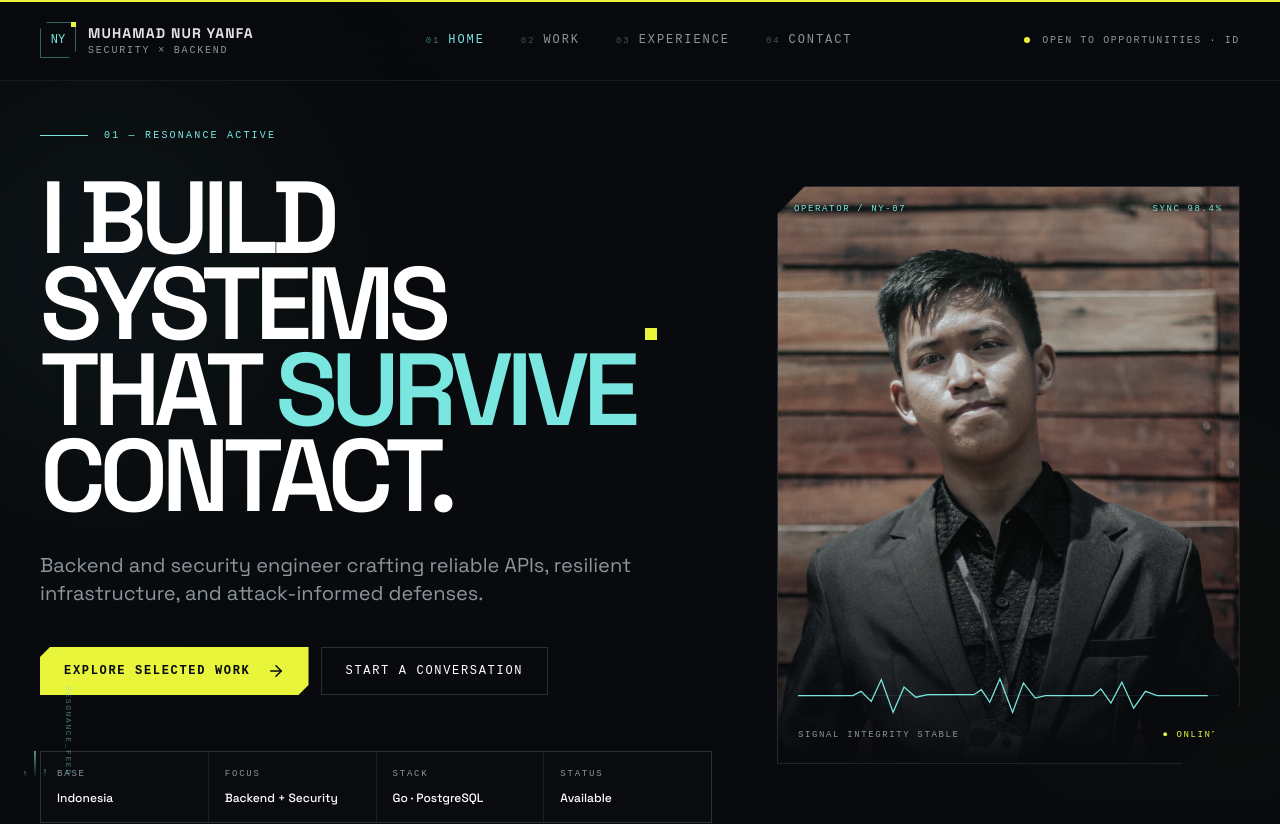
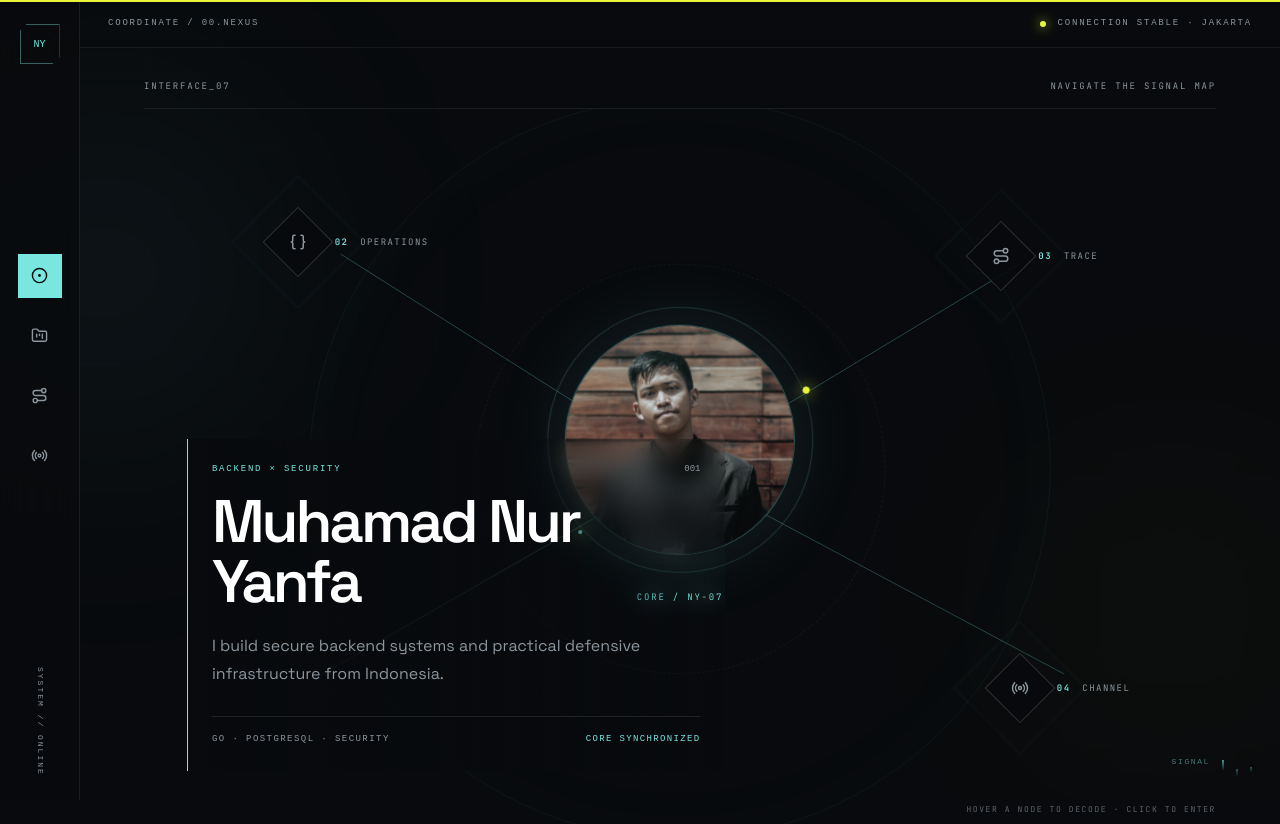
Before and after one commit to Nuryanfa/webporto-security, a React (Vite) app: page / in a window 1280 px wide. Shown: the top 824 px of the page. Built offline with nearby package versions, Linux system fonts and the light colour scheme.

Commit message:
feat: replace conventional landing with interactive nexus

```diff
--- a/src/components/Layout.jsx
+++ b/src/components/Layout.jsx
@@ -1,45 +1,40 @@
-import { useState } from 'react';
-import { Link, NavLink } from 'react-router-dom';
-import { Menu, X } from 'lucide-react';
+import { NavLink, useLocation } from 'react-router-dom';
 import { motion, useScroll, useSpring } from 'framer-motion';
+import { CircleDot, FolderKanban, Radio, Route, UserRound } from 'lucide-react';
 import ResonanceField from './ResonanceField';
 import CyberCursor from './CyberCursor';
 
-const links = [
-  { label: 'Home', to: '/' },
-  { label: 'Work', to: '/archive' },
-  { label: 'Experience', to: '/timeline' },
-  { label: 'Contact', to: '/network' },
+const coordinates = [
+  { code: '00', label: 'Nexus', to: '/', icon: CircleDot },
+  { code: '17', label: 'Operations', to: '/archive', icon: FolderKanban },
+  { code: '29', label: 'Trace', to: '/timeline', icon: Route },
+  { code: '41', label: 'Channel', to: '/network', icon: Radio },
 ];
 
 export default function Layout({ children }) {
-  const [open, setOpen] = useState(false);
+  const location = useLocation();
   const { scrollYProgress } = useScroll();
-  const scaleX = useSpring(scrollYProgress, { stiffness: 120, damping: 24 });
+  const progress = useSpring(scrollYProgress, { stiffness: 120, damping: 24 });
+  const current = coordinates.find(item => item.to === location.pathname) || coordinates[0];
 
-  return (
-    <div className="min-h-screen bg-void text-on-surface selection:bg-resonance selection:text-void">
-      <CyberCursor />
-      <ResonanceField />
-      <div className="fixed left-0 top-0 h-px w-full bg-gradient-to-r from-transparent via-resonance/80 to-transparent z-[60]" aria-hidden="true" />
-      <motion.div className="fixed left-0 top-0 z-[70] h-[2px] w-full origin-left bg-acid" style={{ scaleX }} aria-hidden="true" />
-      <header className="fixed inset-x-0 top-0 z-50 border-b border-white/[0.07] bg-void/85 backdrop-blur-xl">
-        <div className="mx-auto flex h-20 max-w-[1440px] items-center justify-between px-5 md:px-10">
-          <Link to="/" className="group flex items-center gap-3" aria-label="Muhamad Nur Yanfa — Home">
-            <span className="relative grid h-9 w-9 place-items-center border border-resonance/40 text-xs font-code text-resonance chamfer-sm">NY<span className="absolute -right-1 -top-1 h-2 w-2 bg-acid transition-transform group-hover:scale-125" /></span>
-            <span><strong className="block font-display text-sm tracking-[0.08em]">MUHAMAD NUR YANFA</strong><span className="block font-code text-[10px] tracking-[0.18em] text-muted">SECURITY × BACKEND</span></span>
-          </Link>
-          <nav className="hidden items-center gap-1 md:flex" aria-label="Primary navigation">
-            {links.map((item, index) => <NavLink key={item.to} to={item.to} className={({ isActive }) => `group relative px-4 py-3 font-code text-xs uppercase tracking-[0.16em] transition-colors ${isActive ? 'text-resonance' : 'text-muted hover:text-white'}`}><span className="mr-2 text-[9px] opacity-50">0{index + 1}</span>{item.label}<span className="absolute inset-x-4 bottom-1 h-px origin-left scale-x-0 bg-resonance transition-transform group-hover:scale-x-100" /></NavLink>)}
-          </nav>
-          <div className="hidden items-center gap-3 lg:flex"><span className="h-1.5 w-1.5 animate-pulse rounded-full bg-acid" /><span className="font-code text-[10px] uppercase tracking-[0.16em] text-muted">Open to opportunities · ID</span></div>
-          <button className="grid h-11 w-11 place-items-center border border-white/10 text-white md:hidden" onClick={() => setOpen(!open)} aria-label="Toggle navigation" aria-expanded={open}>{open ? <X size={20} /> : <Menu size={20} />}</button>
-        </div>
-        {open && <nav className="border-t border-white/[0.07] bg-void px-5 py-4 md:hidden" aria-label="Mobile navigation">{links.map((item, index) => <NavLink key={item.to} to={item.to} onClick={() => setOpen(false)} className="flex border-b border-white/[0.06] py-4 font-display text-lg text-white"><span className="mr-4 font-code text-xs text-resonance">0{index + 1}</span>{item.label}</NavLink>)}</nav>}
-      </header>
-      <main className="relative z-10 mx-auto min-h-screen max-w-[1440px] px-5 pb-16 pt-28 md:px-10 md:pt-32">{children}</main>
-      <div className="fixed bottom-6 left-6 z-20 hidden items-end gap-2 xl:flex" aria-hidden="true"><span className="hud-bar h-5" /><span className="hud-bar h-10" /><span className="hud-bar h-7" /><span className="ml-2 font-code text-[8px] tracking-[.2em] text-resonance/50 [writing-mode:vertical-rl]">RESONANCE_FEED</span></div>
-      <footer className="relative z-10 border-t border-white/[0.07]"><div className="mx-auto flex max-w-[1440px] flex-col justify-between gap-4 px-5 py-8 font-code text-[10px] uppercase tracking-[0.16em] text-muted md:flex-row md:px-10"><span>© {new Date().getFullYear()} Muhamad Nur Yanfa</span><span>Designed with restraint · Built with React</span></div></footer>
-    </div>
-  );
+  return <div className="min-h-screen bg-void text-on-surface selection:bg-resonance selection:text-void">
+    <CyberCursor /><ResonanceField />
+    <motion.div className="fixed left-0 top-0 z-[70] h-[2px] w-full origin-left bg-acid" style={{ scaleX: progress }} />
+
+    <aside className="fixed inset-y-0 left-0 z-40 hidden w-20 flex-col items-center border-r border-white/[.08] bg-void/75 py-6 backdrop-blur-xl md:flex">
+      <NavLink to="/" className="grid h-10 w-10 place-items-center border border-resonance/40 font-code text-[10px] text-resonance chamfer-sm">NY</NavLink>
+      <div className="my-auto flex flex-col gap-4">
+        {coordinates.map(({ code, label, to, icon: Icon }) => <NavLink key={to} to={to} aria-label={label} title={label} className={({ isActive }) => `group relative grid h-11 w-11 place-items-center transition-all ${isActive ? 'bg-resonance text-void' : 'text-muted hover:bg-white/[.06] hover:text-white'}`}><Icon size={17} /><span className="absolute left-14 whitespace-nowrap border border-white/10 bg-void px-3 py-2 font-code text-[9px] uppercase tracking-[.18em] text-white opacity-0 transition-all group-hover:translate-x-1 group-hover:opacity-100">{code} / {label}</span></NavLink>)}
+      </div>
+      <span className="font-code text-[8px] tracking-[.25em] text-muted [writing-mode:vertical-rl]">SYSTEM // ONLINE</span>
+    </aside>
+
+    <div className="fixed left-20 right-0 top-0 z-30 hidden h-12 items-center justify-between border-b border-white/[.06] px-7 font-code text-[9px] uppercase tracking-[.2em] text-muted md:flex"><span>Coordinate / {current.code}.{current.label}</span><span className="flex items-center gap-3"><i className="h-1.5 w-1.5 rounded-full bg-acid shadow-[0_0_12px_#e8f53b]" />Connection stable · Jakarta</span></div>
+
+    <main className="relative z-10 min-h-screen px-5 pb-28 pt-8 md:ml-20 md:px-10 md:pb-16 md:pt-20 xl:px-16">{children}</main>
+
+    <nav className="fixed inset-x-3 bottom-3 z-50 grid grid-cols-4 border border-white/10 bg-void/90 p-1.5 backdrop-blur-xl md:hidden" aria-label="Primary navigation">{coordinates.map(({ label, to, icon: Icon }) => <NavLink key={to} to={to} aria-label={label} className={({ isActive }) => `flex min-h-12 flex-col items-center justify-center gap-1 font-code text-[8px] uppercase tracking-[.08em] ${isActive ? 'bg-resonance text-void' : 'text-muted'}`}><Icon size={16} /><span>{label}</span></NavLink>)}</nav>
+
+    <div className="fixed bottom-6 right-7 z-20 hidden items-center gap-3 font-code text-[8px] uppercase tracking-[.2em] text-resonance/50 xl:flex"><span>Signal</span><span className="hud-bar h-4" /><span className="hud-bar h-7" /><span className="hud-bar h-5" /></div>
+  </div>;
 }
--- a/src/index.css
+++ b/src/index.css
@@ -201,6 +201,42 @@
 .hud-bar:nth-child(3) { animation-delay: -.25s; }
 @keyframes hud-level { from { transform: scaleY(.25); transform-origin: bottom; opacity: .35; } to { transform: scaleY(1); transform-origin: bottom; opacity: .9; } }
 
+.nexus-shell { min-height: calc(100vh - 5rem); display: flex; flex-direction: column; }
+.nexus-kicker { display: flex; justify-content: space-between; padding-bottom: 14px; border-bottom: 1px solid rgba(255,255,255,.08); font-family: 'JetBrains Mono', monospace; font-size: 9px; letter-spacing: .2em; text-transform: uppercase; color: #8c969d; }
+.nexus-stage { position: relative; flex: 1; min-height: 720px; overflow: hidden; }
+.nexus-stage::before { content: ''; position: absolute; left: 50%; top: 50%; width: min(58vw,780px); aspect-ratio: 1; transform: translate(-50%,-50%); border: 1px solid rgba(121,230,223,.055); border-radius: 50%; box-shadow: inset 0 0 90px rgba(121,230,223,.025); }
+.nexus-stage::after { content: ''; position: absolute; left: 50%; top: 50%; width: min(32vw,430px); aspect-ratio: 1; transform: translate(-50%,-50%); border: 1px dashed rgba(255,255,255,.06); border-radius: 50%; animation: orbit-reverse 34s linear infinite; }
+.nexus-lines { position: absolute; inset: 0; width: 100%; height: 100%; color: #79e6df; }
+.nexus-core { position: absolute; z-index: 5; left: 50%; top: 46%; width: clamp(150px,18vw,245px); aspect-ratio: 1; transform: translate(-50%,-50%); }
+.core-orbit { position: absolute; inset: -18px; border: 1px solid rgba(121,230,223,.18); border-radius: 50%; }
+.core-orbit span { position: absolute; width: 7px; height: 7px; background: #e8f53b; border-radius: 50%; box-shadow: 0 0 14px #e8f53b; }
+.core-orbit span:first-child { left: 15%; top: 10%; }.core-orbit span:last-child { right: 4%; bottom: 25%; width: 4px; height: 4px; background: #79e6df; }
+.core-label { position: absolute; left: 50%; bottom: -48px; transform: translateX(-50%); white-space: nowrap; font: 9px 'JetBrains Mono', monospace; letter-spacing: .2em; color: #79e6df; }
+.nexus-node { position: absolute; z-index: 8; display: flex; align-items: center; gap: 12px; }
+.node-work { left: 12%; top: 15%; }.node-experience { right: 11%; top: 17%; }.node-contact { right: 8%; bottom: 16%; }
+.node-trigger { position: relative; display: grid; place-items: center; width: 50px; height: 50px; border: 1px solid rgba(255,255,255,.16); color: #8c969d; background: rgba(8,10,13,.86); transform: rotate(45deg); transition: .35s cubic-bezier(.16,1,.3,1); }
+.node-trigger svg { transform: rotate(-45deg); }.node-trigger:hover, .node-trigger.is-active { color: #080a0d; border-color: #e8f53b; background: #e8f53b; transform: rotate(135deg) scale(1.15); box-shadow: 0 0 30px rgba(232,245,59,.22); }.node-trigger:hover svg, .node-trigger.is-active svg { transform: rotate(-135deg); }
+.node-pulse { position: absolute; inset: -8px; border: 1px solid rgba(121,230,223,.2); animation: node-ping 2.2s ease-out infinite; }
+.node-caption { font: 9px 'JetBrains Mono', monospace; letter-spacing: .16em; text-transform: uppercase; color: #8c969d; white-space: nowrap; }.node-caption b { color: #79e6df; margin-right: 5px; }
+.nexus-dossier { position: absolute; z-index: 7; left: 4%; bottom: 8%; width: min(42vw,560px); padding: 24px; border-left: 1px solid #79e6df; background: linear-gradient(90deg,rgba(8,10,13,.96),rgba(8,10,13,.74),transparent); backdrop-filter: blur(10px); }
+.nexus-instruction { position: absolute; right: 0; bottom: 2%; font: 8px 'JetBrains Mono', monospace; text-transform: uppercase; letter-spacing: .2em; color: rgba(140,150,157,.65); }
+@keyframes orbit-reverse { to { transform: translate(-50%,-50%) rotate(-360deg); } }
+@keyframes node-ping { 0% { transform: scale(.8); opacity: .7; } 80%,100% { transform: scale(1.65); opacity: 0; } }
+
+@media (max-width: 767px) {
+  .nexus-shell { min-height: calc(100vh - 8rem); }
+  .nexus-stage { min-height: 690px; overflow: visible; }
+  .nexus-stage::before { width: 520px; opacity: .6; }
+  .nexus-stage::after { width: 300px; }
+  .nexus-lines { opacity: .45; }
+  .nexus-core { top: 24%; width: 145px; }
+  .node-work { left: 4%; top: 9%; }.node-experience { right: 3%; top: 11%; }.node-contact { right: 5%; top: 43%; bottom: auto; }
+  .node-caption { position: absolute; top: 62px; left: 50%; transform: translateX(-50%); }
+  .nexus-dossier { left: 0; right: 0; bottom: 7%; width: auto; padding: 20px 0 20px 18px; background: linear-gradient(90deg,rgba(8,10,13,.98),rgba(8,10,13,.82)); }
+  .nexus-dossier h1 { font-size: 2.3rem; }
+  .nexus-instruction { bottom: 1%; left: 0; right: auto; }
+}
+
 @media (prefers-reduced-motion: reduce) {
   *, *::before, *::after { animation-duration: .01ms !important; animation-iteration-count: 1 !important; scroll-behavior: auto !important; transition-duration: .01ms !important; }
 }
--- a/src/pages/Home.jsx
+++ b/src/pages/Home.jsx
@@ -1,37 +1,48 @@
-import { ArrowRight, Github, ShieldCheck, Terminal, Waves } from 'lucide-react';
+import { useState } from 'react';
 import { Link } from 'react-router-dom';
-import { motion, useReducedMotion } from 'framer-motion';
-import profileImg from '../assets/profile.jpg';
+import { AnimatePresence, motion, useReducedMotion } from 'framer-motion';
+import { ArrowUpRight, Braces, Radio, Route, ShieldCheck } from 'lucide-react';
 import AnimatedPage from '../components/AnimatedPage';
 import TiltPanel from '../components/TiltPanel';
+import profileImg from '../assets/profile.jpg';
 
-const expertise = [
-  ['01', 'Secure backend', 'APIs, authentication, database design, and systems built with security as a foundation.'],
-  ['02', 'Detection engineering', 'Practical monitoring, network visibility, and attack-informed defensive controls.'],
-  ['03', 'Quality & delivery', 'Testing and CI/CD practices that keep releases stable, observable, and maintainable.'],
+const nodes = [
+  { id: 'profile', index: '01', label: 'Identity', eyebrow: 'Backend × Security', title: 'Muhamad Nur Yanfa', description: 'I build secure backend systems and practical defensive infrastructure from Indonesia.', meta: 'Go · PostgreSQL · Security', icon: ShieldCheck, position: 'node-profile' },
+  { id: 'work', index: '02', label: 'Operations', eyebrow: 'Selected work', title: 'Systems under pressure', description: 'Purple-team laboratories, secure backend services, and quality-focused delivery.', meta: '3 selected operations', icon: Braces, position: 'node-work', to: '/archive' },
+  { id: 'experience', index: '03', label: 'Trace', eyebrow: 'Field history', title: 'Signals from the field', description: 'A concise record of production engineering, collaboration, and technical growth.', meta: '2026 — present', icon: Route, position: 'node-experience', to: '/timeline' },
+  { id: 'contact', index: '04', label: 'Channel', eyebrow: 'Open connection', title: 'Start a transmission', description: 'Available for backend, security, and roles where both disciplines intersect.', meta: 'Response channel online', icon: Radio, position: 'node-contact', to: '/network' },
 ];
 
 export default function Home() {
-  const reduceMotion = useReducedMotion();
-  const enter = reduceMotion ? {} : { initial: { opacity: 0, y: 24 }, animate: { opacity: 1, y: 0 }, transition: { duration: .7, ease: [0.16, 1, 0.3, 1] } };
-  return <AnimatedPage><div>
-    <section className="grid min-h-[calc(100vh-8rem)] items-center gap-12 pb-20 lg:grid-cols-12 lg:gap-16">
-      <motion.div {...enter} className="lg:col-span-7">
-        <div className="mb-8 flex items-center gap-4 font-code text-[10px] uppercase tracking-[0.22em] text-resonance"><span className="h-px w-12 bg-resonance" />01 — Resonance active</div>
-        <h1 data-text="I BUILD SYSTEMS THAT SURVIVE CONTACT." className="interactive-title max-w-4xl font-display text-[clamp(3.2rem,8vw,7.8rem)] font-semibold leading-[.84] tracking-[-0.065em] text-white">I BUILD SYSTEMS<br />THAT <span className="relative text-resonance">SURVIVE<span className="absolute -right-4 top-1 h-3 w-3 bg-acid md:-right-6" /></span><br />CONTACT.</h1>
-        <p className="mt-8 max-w-2xl text-lg leading-8 text-muted md:text-xl">Backend and security engineer crafting reliable APIs, resilient infrastructure, and attack-informed defenses.</p>
-        <div className="mt-10 flex flex-col gap-3 sm:flex-row"><Link to="/archive" className="signal-button group"><span>Explore selected work</span><ArrowRight size={18} className="transition-transform group-hover:translate-x-1" /></Link><a href="mailto:muhamadnuryanfa@gmail.com" className="ghost-button">Start a conversation</a></div>
-        <div className="mt-14 grid max-w-2xl grid-cols-2 gap-px border border-white/[0.08] bg-white/[0.08] sm:grid-cols-4">{[['BASE', 'Indonesia'], ['FOCUS', 'Backend + Security'], ['STACK', 'Go · PostgreSQL'], ['STATUS', 'Available']].map(([label, value]) => <div key={label} className="bg-void/90 p-4"><span className="block font-code text-[9px] tracking-[.2em] text-muted">{label}</span><strong className="mt-2 block text-xs font-medium text-white">{value}</strong></div>)}</div>
-      </motion.div>
-      <motion.div {...enter} transition={{ duration: .8, delay: .12 }} className="relative lg:col-span-5">
-        <TiltPanel className="portrait-frame portrait-interactive relative mx-auto max-w-[470px] overflow-hidden border border-white/10 bg-[#101419]"><div className="absolute inset-x-0 top-0 z-20 flex justify-between p-4 font-code text-[9px] uppercase tracking-[.18em] text-resonance"><span>OPERATOR / NY-07</span><span>SYNC 98.4%</span></div><img src={profileImg} alt="Muhamad Nur Yanfa" className="aspect-[4/5] w-full object-cover object-center grayscale-[35%] contrast-110 transition duration-700 hover:scale-[1.035] hover:grayscale-0" /><div className="scan-beam" /><div className="absolute inset-0 bg-gradient-to-t from-void via-transparent to-resonance/5" /><div className="absolute bottom-0 left-0 right-0 p-5"><ResonanceWave /><div className="mt-3 flex items-center justify-between font-code text-[9px] uppercase tracking-[.18em] text-muted"><span>Signal integrity stable</span><span className="text-acid">● Online</span></div></div></TiltPanel>
-      </motion.div>
+  const [active, setActive] = useState(nodes[0]);
+  const reduced = useReducedMotion();
+  return <AnimatedPage><div className="nexus-shell">
+    <div className="nexus-kicker"><span>INTERFACE_07</span><span>Navigate the signal map</span></div>
+
+    <section className="nexus-stage" aria-label="Interactive portfolio map">
+      <svg className="nexus-lines" viewBox="0 0 1200 720" preserveAspectRatio="none" aria-hidden="true"><motion.path d="M600 360 L220 145 M600 360 L980 155 M600 360 L1030 565 M600 360 L190 570" fill="none" stroke="currentColor" strokeWidth="1" strokeDasharray="5 9" initial={reduced ? false : { pathLength: 0, opacity: 0 }} animate={{ pathLength: 1, opacity: .28 }} transition={{ duration: 1.6, delay: .35 }} /></svg>
+
+      <div className="nexus-core" data-cursor="active" onPointerEnter={() => setActive(nodes[0])}>
+        <TiltPanel className="relative h-full w-full overflow-hidden rounded-full border border-resonance/35 bg-[#11171a] shadow-[0_0_80px_rgba(121,230,223,.12)]"><img src={profileImg} alt="Muhamad Nur Yanfa" className="h-full w-full object-cover grayscale-[30%] contrast-110" /><div className="absolute inset-0 bg-gradient-to-t from-void/80 via-transparent to-resonance/10" /><div className="scan-beam" /></TiltPanel>
+        <motion.div className="core-orbit" animate={reduced ? {} : { rotate: 360 }} transition={{ duration: 18, repeat: Infinity, ease: 'linear' }}><span /><span /></motion.div>
+        <span className="core-label">CORE / NY-07</span>
+      </div>
+
+      {nodes.slice(1).map((node, i) => <Node key={node.id} node={node} active={active.id === node.id} setActive={setActive} delay={.5 + i * .13} reduced={reduced} />)}
+
+      <AnimatePresence mode="wait"><motion.div key={active.id} className="nexus-dossier" initial={reduced ? false : { opacity: 0, y: 16, filter: 'blur(8px)' }} animate={{ opacity: 1, y: 0, filter: 'blur(0px)' }} exit={{ opacity: 0, y: -10, filter: 'blur(5px)' }} transition={{ duration: .35 }}>
+        <div className="flex items-center justify-between"><span className="font-code text-[9px] uppercase tracking-[.2em] text-resonance">{active.eyebrow}</span><span className="font-code text-[9px] text-muted">0{active.index}</span></div>
+        <h1 className="mt-4 text-4xl font-semibold leading-[.95] tracking-[-.05em] text-white md:text-6xl">{active.title}</h1>
+        <p className="mt-5 max-w-lg leading-7 text-muted">{active.description}</p>
+        <div className="mt-7 flex items-center justify-between border-t border-white/10 pt-4"><span className="font-code text-[9px] uppercase tracking-[.16em] text-muted">{active.meta}</span>{active.to ? <Link to={active.to} className="group flex items-center gap-2 font-code text-[10px] uppercase tracking-[.14em] text-acid">Enter node <ArrowUpRight size={15} className="transition-transform group-hover:-translate-y-1 group-hover:translate-x-1" /></Link> : <span className="font-code text-[9px] uppercase tracking-[.15em] text-resonance">Core synchronized</span>}</div>
+      </motion.div></AnimatePresence>
+
+      <div className="nexus-instruction"><span className="hidden md:inline">Hover a node to decode · Click to enter</span><span className="md:hidden">Tap a node to decode</span></div>
     </section>
-    <section className="section-shell"><SectionHeading index="02" eyebrow="Core capabilities" title="Engineering at the edge of reliability and defense." /><div className="mt-12 grid gap-px border-y border-white/[0.08] bg-white/[0.08] lg:grid-cols-3">{expertise.map(([num, title, copy]) => <article key={num} className="group bg-void px-1 py-8 lg:px-8"><span className="font-code text-xs text-resonance">{num}</span><h3 className="mt-12 text-2xl font-medium text-white transition-colors group-hover:text-acid">{title}</h3><p className="mt-4 max-w-sm leading-7 text-muted">{copy}</p></article>)}</div></section>
-    <section className="section-shell border-t border-white/[0.08]"><div className="grid items-end gap-10 lg:grid-cols-2"><SectionHeading index="03" eyebrow="Selected operation" title="SecureNet Enterprise Lab" /><div><p className="max-w-xl leading-7 text-muted">A purple-team enterprise security lab built to be attacked, observed, and hardened. Six versioned releases connect network segmentation, detection tooling, and MITRE ATT&CK–mapped simulations.</p><div className="mt-7 flex flex-wrap gap-2">{['MikroTik', 'Wazuh', 'Suricata', 'Purple Team'].map(tag => <span className="tech-tag" key={tag}>{tag}</span>)}</div><a href="https://github.com/Nuryanfa/securenet-enterprise-lab" target="_blank" rel="noreferrer" className="mt-8 inline-flex items-center gap-3 text-sm font-medium text-white hover:text-resonance"><Github size={17} />View repository <ArrowRight size={16} /></a></div></div><div className="mt-12 grid gap-4 md:grid-cols-3"><Metric icon={ShieldCheck} label="Approach" value="Purple team" /><Metric icon={Terminal} label="Delivery" value="6 releases" /><Metric icon={Waves} label="Framework" value="MITRE ATT&CK" /></div></section>
   </div></AnimatedPage>;
 }
 
-function ResonanceWave() { const reduced = useReducedMotion(); return <svg viewBox="0 0 500 54" className="w-full text-resonance" aria-hidden="true"><motion.path d="M0 28h65l10-5 12 12 12-26 14 39 13-30 14 12 14-3h55l9-6 10 15 12-28 15 40 13-35 14 18 12-3h57l9-8 12 17 13-25 14 31 14-20 14 5h60" fill="none" stroke="currentColor" strokeWidth="1.5" initial={reduced ? false : { pathLength: 0, opacity: 0 }} animate={{ pathLength: 1, opacity: 1 }} transition={{ duration: 1.8, delay: .55, ease: 'easeInOut' }} /><motion.path d="M0 28h500" stroke="currentColor" opacity=".15" animate={reduced ? {} : { opacity: [.08, .28, .08] }} transition={{ duration: 2.8, repeat: Infinity }} /></svg> }
-function SectionHeading({ index, eyebrow, title }) { return <div><div className="font-code text-[10px] uppercase tracking-[.22em] text-resonance">{index} / {eyebrow}</div><h2 className="mt-5 max-w-3xl text-4xl font-medium leading-tight tracking-[-.035em] text-white md:text-6xl">{title}</h2></div> }
-function Metric({ icon: Icon, label, value }) { return <div className="flex items-center gap-4 border border-white/[.08] bg-white/[.02] p-5"><Icon size={20} className="text-resonance" /><div><span className="block font-code text-[9px] uppercase tracking-[.18em] text-muted">{label}</span><strong className="mt-1 block text-sm text-white">{value}</strong></div></div> }
+function Node({ node, active, setActive, delay, reduced }) {
+  const Icon = node.icon;
+  return <motion.div className={`nexus-node ${node.position}`} initial={reduced ? false : { opacity: 0, scale: .5 }} animate={{ opacity: 1, scale: 1 }} transition={{ delay, type: 'spring', stiffness: 150 }}><button onPointerEnter={() => setActive(node)} onFocus={() => setActive(node)} onClick={() => setActive(node)} className={`node-trigger ${active ? 'is-active' : ''}`} aria-label={`Preview ${node.label}`} aria-pressed={active}><Icon size={18} /><span className="node-pulse" /></button><span className="node-caption"><b>{node.index}</b> {node.label}</span></motion.div>;
+}
```
